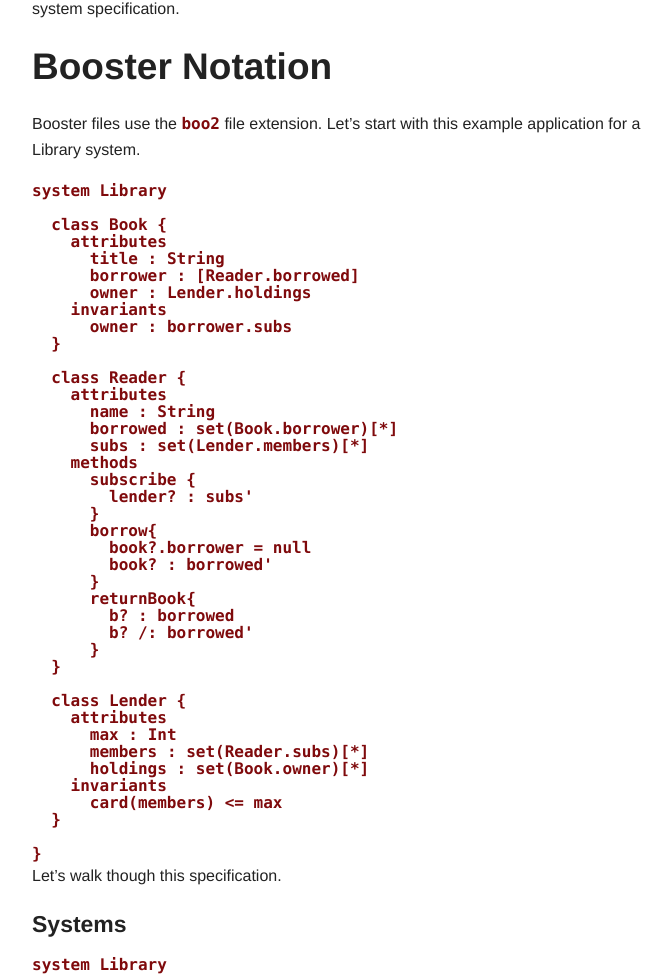
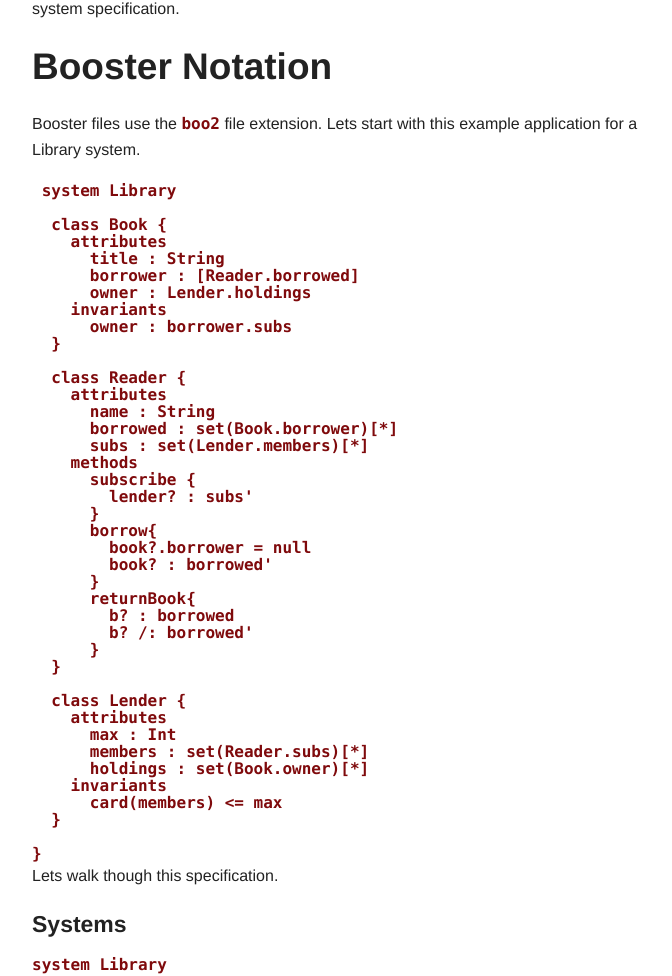
Before and after one commit to Booster2/Booster2.github.io, a Jekyll site: the page built from index.md, in a window 1280 px wide and 1400 px high, scrolled down 628 px. Shown: the part 145-1121 px from the top of the window, without its empty margins (303-975 px from the left). Built offline with Jekyll 4.4.1, drawn with Linux system fonts in a browser that asks for light colours; nearby versions of some CDN libraries; library files that are not in the unit come from our copies; some of the changed text lies outside the part shown.

````diff
--- a/_config.yml
+++ b/_config.yml
@@ -5,3 +5,6 @@ repo: "https://github.com/Booster2/Booster2"
 wiki: "https://github.com/Booster2/Booster2/wiki"
 tracker: "https://github.com/Booster2/Booster2/issues"
 highlighter: rouge
+markdown: kramdown
+kramdown:
+  input: GFM
--- a/index.md
+++ b/index.md
@@ -16,10 +16,10 @@ Booster2 is designed for information systems where the specification is expected
 
 ## Booster Notation
 
-Booster files use the `boo2` file extension. Let's start with this example application for a Library system.
+Booster files use the `boo2` file extension. Lets start with this example application for a Library system.
 
-```java
-system Library
+```
+ system Library
 
   class Book {
     attributes
@@ -61,7 +61,7 @@ system Library
 }
 ```
 
-Let's walk though this specification.
+Lets walk though this specification.
 
 #### Systems
 ```system Library```
@@ -174,9 +174,13 @@ The `:` operator can be read as "element of", `/:` can be read as "not an elemen
 - Clone the Booster Docker repository
 - Copy a Booster2 specification into files/
 - build the Docker image
-`docker build . -t `whoami`/booster2:proto`
+
+``docker build . -t `whoami`/booster2:proto``
+
 - run the docker image
-`docker run -p 80:8080  -v `pwd`/files:/files `whoami`/booster2:proto myboosterspec.boo2`
+
+``docker run -p 80:8080  -v `pwd`/files:/files `whoami`/booster2:proto myboosterspec.boo2``
+
 - (optional) copy a database populate script into files/
 - navigate to [http://localhost:80/gwi](http://localhost:80/gwi) login to browse your data
 - login and password are set to the system name
````
